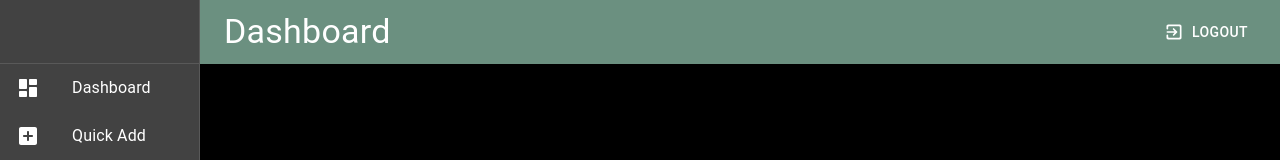
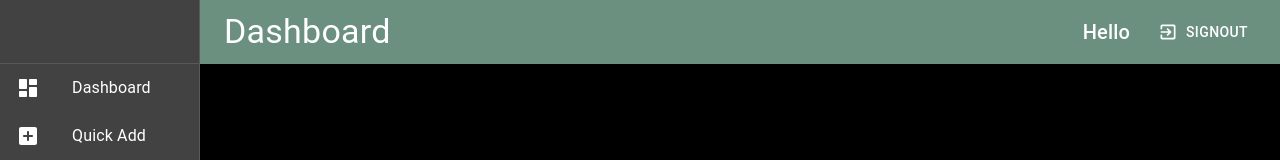
Before and after one commit to zealptl/Bud-Get, a React (Create React App) app in the folder client/: page / in a window 1280 px wide. Shown: the top 160 px of the page. Built offline with nearby package versions, Linux system fonts and the light colour scheme; no server answers; the HTML template or start-up script is replaced by a standard one.

Commit message:
Update navbar

```diff
--- a/client/src/components/layout/Navbar.js
+++ b/client/src/components/layout/Navbar.js
@@ -1,4 +1,4 @@
-import React, { Fragment } from 'react';
+import React, { Fragment, useContext, useEffect } from 'react';
 import {
   AppBar,
   Toolbar,
@@ -9,6 +9,8 @@ import {
 import { ExitToAppRounded as ExitToAppRoundedIcon } from '@material-ui/icons';
 import { DRAWER_WIDTH } from '../../utils/constants';
 
+import AuthContext from '../../context/auth/AuthContext';
+
 const useStyles = makeStyles((theme) => ({
   root: {
     background: theme.palette.primary.main,
@@ -16,7 +18,9 @@ const useStyles = makeStyles((theme) => ({
     width: `calc(100% - ${DRAWER_WIDTH}px)`,
     marginLeft: DRAWER_WIDTH,
   },
-
+  userGreeting: {
+    marginRight: theme.spacing(3),
+  },
   logoutIcon: {
     marginRight: theme.spacing(2),
   },
@@ -27,6 +31,16 @@ const useStyles = makeStyles((theme) => ({
 
 const Navbar = ({ name }) => {
   const classes = useStyles();
+
+  const authContext = useContext(AuthContext);
+
+  const { isAuthenticated, loading, user, loadUser, signOutUser } = authContext;
+
+  useEffect(() => {
+    loadUser();
+    // eslint-disable-next-line
+  }, []);
+
   return (
     <div className={classes.root}>
       <AppBar position='static'>
@@ -34,8 +48,11 @@ const Navbar = ({ name }) => {
           <Typography variant='h4' className={classes.title}>
             {name}
           </Typography>
+          <Typography variant='h6' className={classes.userGreeting}>
+            Hello {user && user.firstName}
+          </Typography>
           <Button color='inherit' startIcon={<ExitToAppRoundedIcon />}>
-            Logout
+            SignOut
           </Button>
         </Toolbar>
       </AppBar>
```
